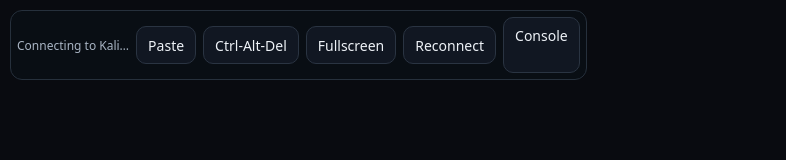
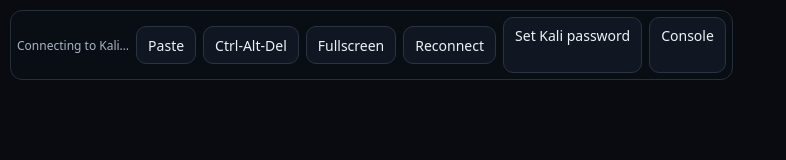
Before and after one commit to onnxscibroccoli/helix, a React app: page production/gateway/desktop.html in a window 1280 px wide. Shown: the whole page, without its empty margins (0-786 px from the left). Built offline with nearby package versions, Linux system fonts and the light colour scheme.

Commit message:
Improve mobile Kali login guidance and password access

```diff
--- a/production/gateway/desktop.html
+++ b/production/gateway/desktop.html
@@ -21,7 +21,7 @@ button:active,a:active{background:#1b2634}
 <body>
 <div id="screen"></div>
 <textarea id="ime" autocapitalize="off" autocomplete="off" autocorrect="off" spellcheck="false" tabindex="-1" aria-label="Remote keyboard input"></textarea>
-<div id="keyboardHelp">Android keyboard is active — type into Kali. Enter sends Enter; Backspace deletes.</div>
+<div id="keyboardHelp">Kali login: use the <b>kali</b> account. Set/reset its password from “Set Kali password”. Android keyboard is active.</div>
 <div id="bar">
 <span id="status">Connecting to Kali…</span>
 <button id="keyboard" class="mobileOnly">⌨ Keyboard</button>
@@ -29,7 +29,7 @@ button:active,a:active{background:#1b2634}
 <button id="cad">Ctrl-Alt-Del</button>
 <button id="fs">Fullscreen</button>
 <button id="reconnect">Reconnect</button>
-<a href="/">Console</a>
+<a href="/setup/kali-password">Set Kali password</a><a href="/">Console</a>
 </div>
 <script type="module">
 import RFB from '/novnc/core/rfb.js';
```
